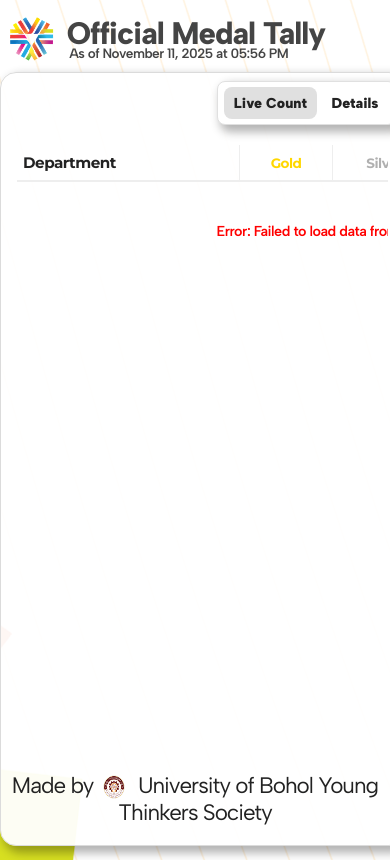
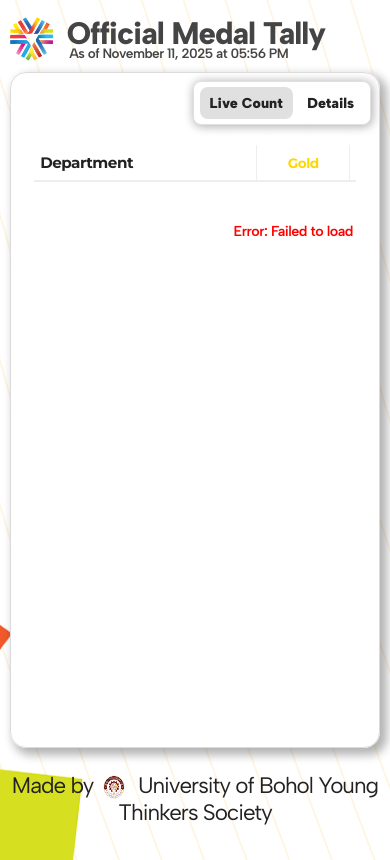
Before and after one commit to UB-Young-Thinkers-Society/UBDaysMedalTally, a PHP site: page / in a window 390 px wide; the page is wider, and only the part inside the window is pictured. Run offline with PHP 8.4, Linux system fonts and the light colour scheme; some libraries are stand-ins or nearby versions.

Commit message:
responsive 1.3
tally card padding

```diff
--- a/main/css/live-feed.css
+++ b/main/css/live-feed.css
@@ -48,7 +48,7 @@ body {
     gap: clamp(4px, 1.2vw, 8px);
     background: #fff;
     border-radius: 8px;
-    box-shadow: 5px 5px 10px 2px rgba(0, 0, 0, 0.3);
+    box-shadow: 1px 1px 10px 1px rgba(0, 0, 0, 0.3);
     padding: clamp(4px, 1.2vw, 8px) clamp(6px, 1.5vw, 12px);
     border: 1px solid #e0e0e0;
     height: auto;
@@ -91,7 +91,10 @@ body {
     background-color: rgba(255, 255, 255, 0.95);
     border: 1px solid #DBDBDB;
     border-radius: 16px;
+    box-sizing: border-box; /* include padding in width to avoid side cut-off */
     padding: clamp(72px, 10vw, 96px) clamp(16px, 4vw, 32px) clamp(24px, 5vw, 32px);
+    /* Ensure a bit more breathing room on very small screens */
+    padding-inline: clamp(16px, 6vw, 32px);
     box-shadow: 5px 5px 10px 2px rgba(0, 0, 0, 0.3);
     overflow: hidden; /* prevent content from overlapping edges */
 }
```
